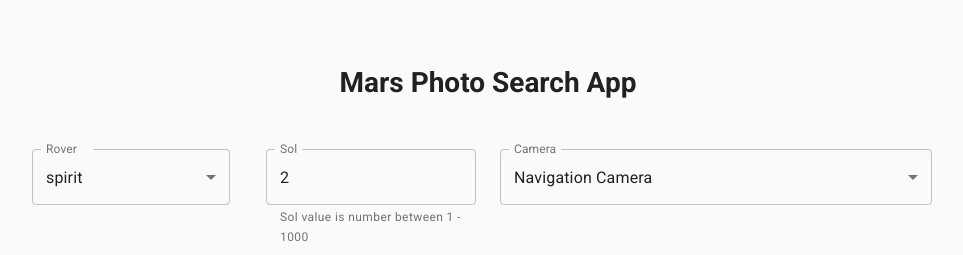
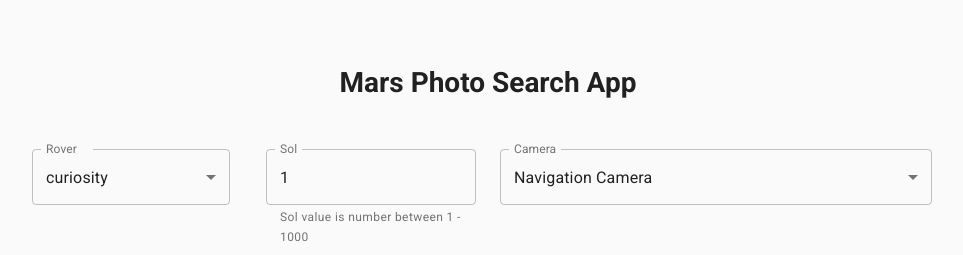
Before and after one commit to indralukmana/mars-photo-search-backend, a React (Create React App) app in the folder client/: page / in a window 1280 px wide. Shown: the top 255 px of the page, without its empty margins (152-1115 px from the left). Built offline with nearby package versions, Linux system fonts and the light colour scheme; no server answers; the HTML template or start-up script is replaced by a standard one.

Commit message:
Configure defaults for search

```diff
--- a/client/src/App.js
+++ b/client/src/App.js
@@ -5,17 +5,17 @@ import Header from './Components/Header';
 import Search from './Components/Search';
 import Gallery from './Components/Gallery';
 
-const base_url = 'http://localhost:3333';
-// const base_url = 'https://mars-photo-search.herokuapp.com';
+let base_url = process.env.REACT_APP_BASE_URL;
+base_url = base_url ? base_url : 'http://localhost:3333';
 
 class App extends Component {
 	state = {
 		data: [],
 		error: null,
 		loading: false,
-		sol: 2,
+		sol: 1,
 		camera: 'navcam',
-		rover: 'spirit',
+		rover: 'curiosity',
 		searched: false
 	};
 
```
